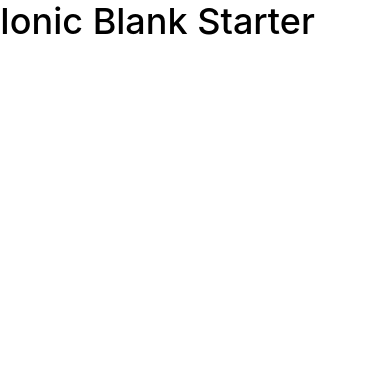
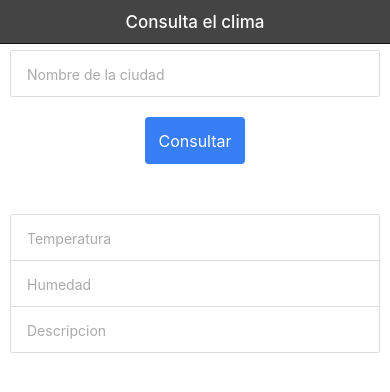
Before and after one commit to brayan9304/Lab5Hibridas, a website: page www/index.html in a window 390 px wide. Drawn offline with Linux system fonts and the light colour scheme; some packages are replaced by stand-ins of ours; files that its build step writes are made by us from their sources.

Commit message:
Interface created

```diff
--- a/www/css/style.css
+++ b/www/css/style.css
@@ -1 +1,3 @@
-/* Empty. Add your own CSS if you like */
+.margin_top{
+    margin-top: 50px;
+}
--- a/www/index.html
+++ b/www/index.html
@@ -33,13 +33,31 @@
     <script src="js/app.js"></script>
   </head>
   <body ng-app="starter">
+     <div class="bar bar-header bar-dark">
+         <h1 class="title">Consulta el clima</h1>
+      </div>
+      <div class="list list-inset margin_top">
+          <label class="item item-input">
+              <input type="text" placeholder="Nombre de la ciudad">
+          </label>
+        </div>
+      </div>
+      <center>
+          <button class="button button-positive">
+            Consultar
+          </button>
+      </center>
+        <div class="list list-inset margin_top">
+        <label class="item item-input">
+              <input type="text" placeholder="Temperatura">
+          </label>
+        <label class="item item-input">
+              <input type="text" placeholder="Humedad">
+          </label>
+        <label class="item item-input">
+              <input type="text" placeholder="Descripcion">
+          </label>
+    </div>
 
-    <ion-pane>
-      <ion-header-bar class="bar-stable">
-        <h1 class="title">Ionic Blank Starter</h1>
-      </ion-header-bar>
-      <ion-content>
-      </ion-content>
-    </ion-pane>
   </body>
 </html>
```
